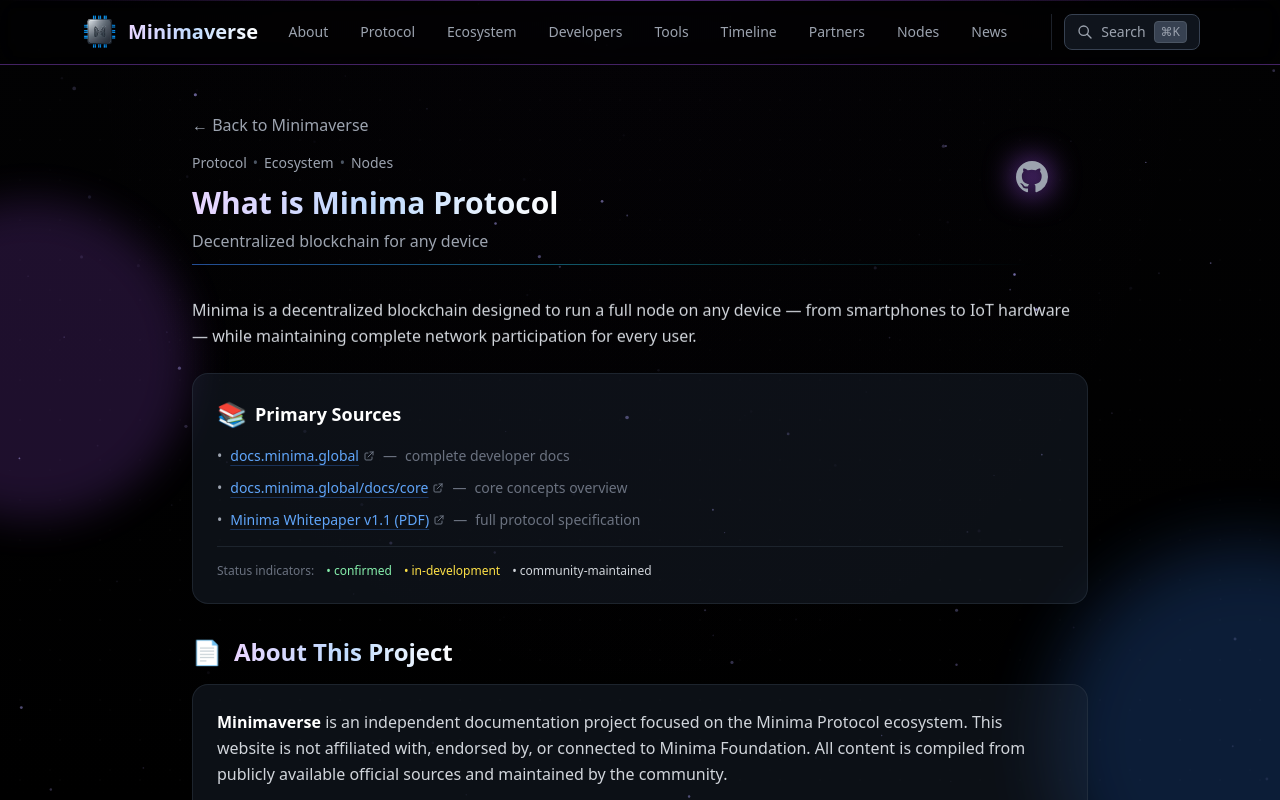
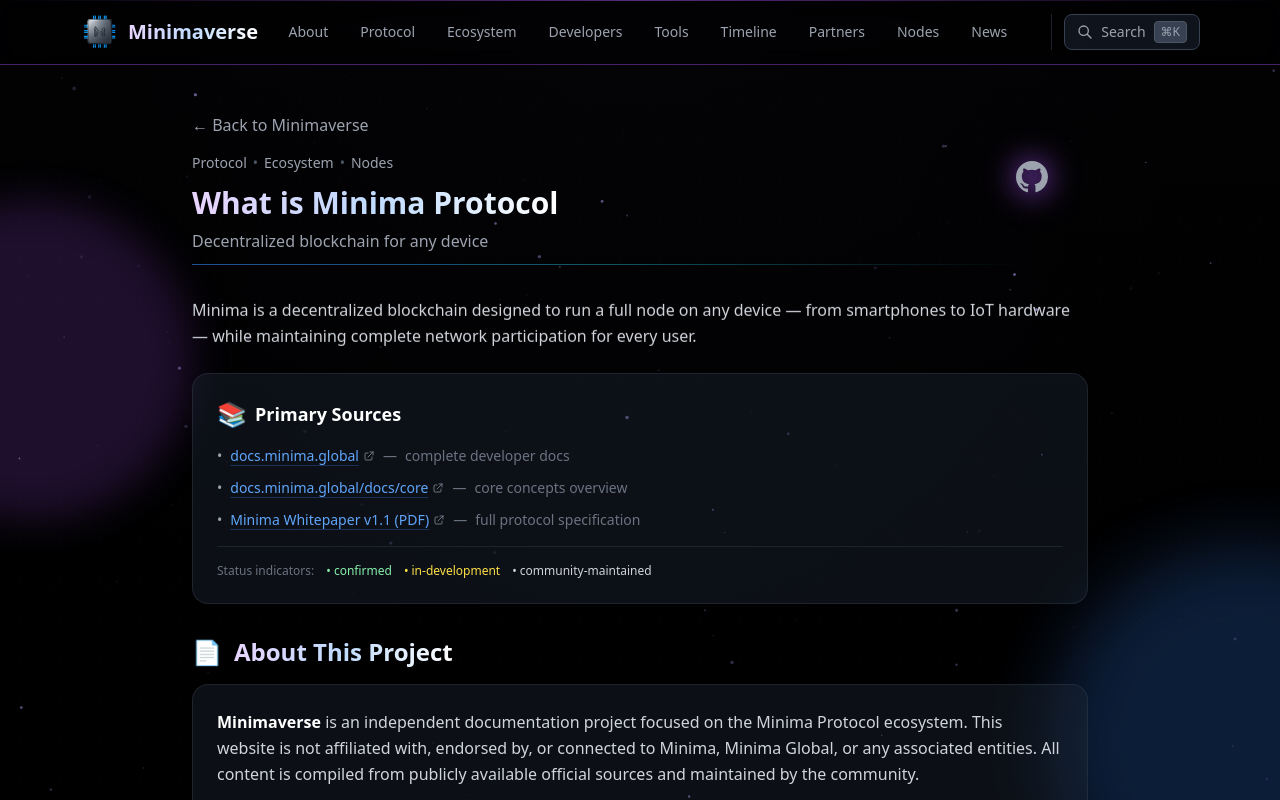
Before and after one commit to KuA1bo/minimaverse-site, a Next.js app: page /about in a window 1280 px wide. Shown: the top 800 px of the page. Built offline with nearby package versions, Linux system fonts and the light colour scheme.

Commit message:
docs(about): clarify non-affiliation scope, update date

```diff
--- a/src/app/about/page.tsx
+++ b/src/app/about/page.tsx
@@ -1,7 +1,7 @@
 // src/app/about/page.tsx
 // About page - factual overview of Minima Protocol and Minimaverse project
 // Updated: Section anchors for search, header nav corrected, tone adjusted for consistency
-// Polished: minimal structural cleanup, status legend added to Primary Sources [19.05.2026]
+// Polished: minimal structural cleanup, status legend added to Primary Sources [04.06.2026]
 
 import Link from 'next/link';
 import JsonLd from '@/components/JsonLd';
@@ -225,7 +225,7 @@ export default function AboutPage() {
             <p className="text-gray-300 leading-relaxed">
               <strong className="text-white">Minimaverse</strong> is an independent documentation project focused on the
               Minima Protocol ecosystem. This website is not affiliated with, endorsed by, or
-              connected to Minima Foundation. All content is compiled from publicly available
+              connected to Minima, Minima Global, or any associated entities. All content is compiled from publicly available
               official sources and maintained by the community.
             </p>
             <p className="text-gray-300 leading-relaxed mt-4">
@@ -554,7 +554,7 @@ export default function AboutPage() {
         <section className="border-t border-gray-700/40 pt-6 opacity-0 animate-fade-in-up delay-300">
           <p className="text-gray-500 text-sm flex items-center gap-2">
             <span className="w-2 h-2 bg-green-500 rounded-full animate-pulse" />
-            Last updated: May 19, 2026
+            Last updated: June 4, 2026
           </p>
         </section>
 
```
